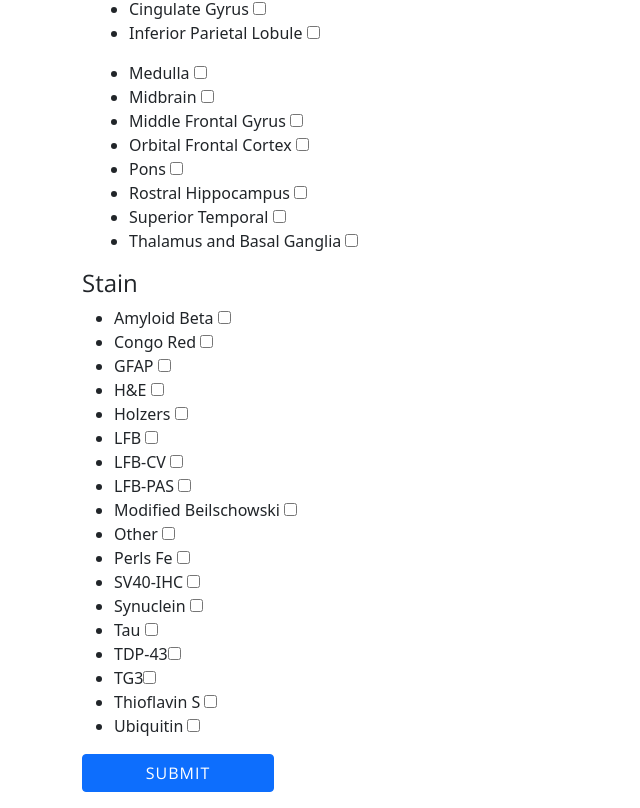
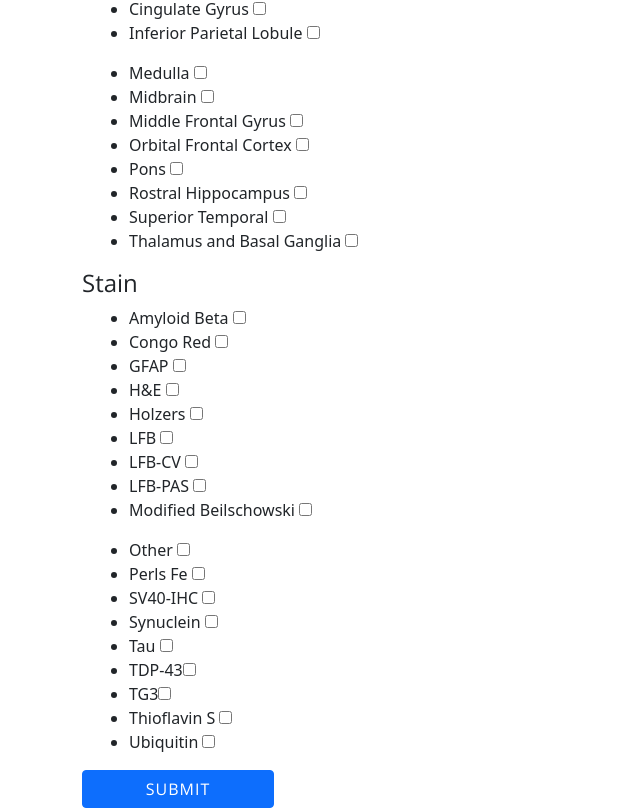
Before and after one commit to Akouvik/nbtr-web, a React (Create React App) app: page /slides in a window 1280 px wide. Shown: the part 1089-1897 px from the top of the page, without its empty margins (0-640 px from the left). Built offline with nearby package versions, Linux system fonts and the light colour scheme.

Commit message:
checkboxes implemented for slides

```diff
--- a/src/routes/Slides/SlideFormsandInputs.js
+++ b/src/routes/Slides/SlideFormsandInputs.js
@@ -6,6 +6,7 @@ const SlideFormsandInputs = () =>{
         e.preventDefault()
     }
     return (
+        <div className="row">
             <form className="slideform" onSubmit={handleSubmit} >
                 <div className="mx-auto">
                  <div>
@@ -40,6 +41,7 @@ const SlideFormsandInputs = () =>{
                 </div>
 
                 <div>
+
                     <h4>Brain Region</h4>
                     <div className="col-lg-6 ">
                     <ul>
@@ -66,11 +68,13 @@ const SlideFormsandInputs = () =>{
                             <li> Thalamus and Basal Ganglia <input type="checkbox" /></li>
                         </ul>
                     </div>
+
                 </div>
 
 
                 <div>
                     <h4>Stain</h4>
+                    <div className="col-lg-6">
                         <ul>
                             <li> Amyloid Beta <input type="checkbox" /></li>
                             <li> Congo Red <input type="checkbox" /></li>
@@ -81,6 +85,11 @@ const SlideFormsandInputs = () =>{
                             <li> LFB-CV <input type="checkbox" /></li>
                             <li> LFB-PAS <input type="checkbox" /></li>
                              <li>Modified Beilschowski <input type="checkbox" /></li>
+                         </ul>
+                    </div>
+
+                    <div className="col-lg-6">
+                        <ul>
                             <li> Other <input type="checkbox" /></li>
                             <li>Perls Fe <input type="checkbox" /></li>
                             <li>  SV40-IHC <input type="checkbox" /></li>
@@ -93,11 +102,13 @@ const SlideFormsandInputs = () =>{
                         </ul>
                     </div>
 
+
+                </div>
+
                 <input type="Submit" class="btn btn-primary submitbtn" id="submitQueryinput"/>
                 </div>
-
-
             </form>
+    </div>
         )
 }
 
```
Lines whose indentation alone changed are shown as unchanged.
